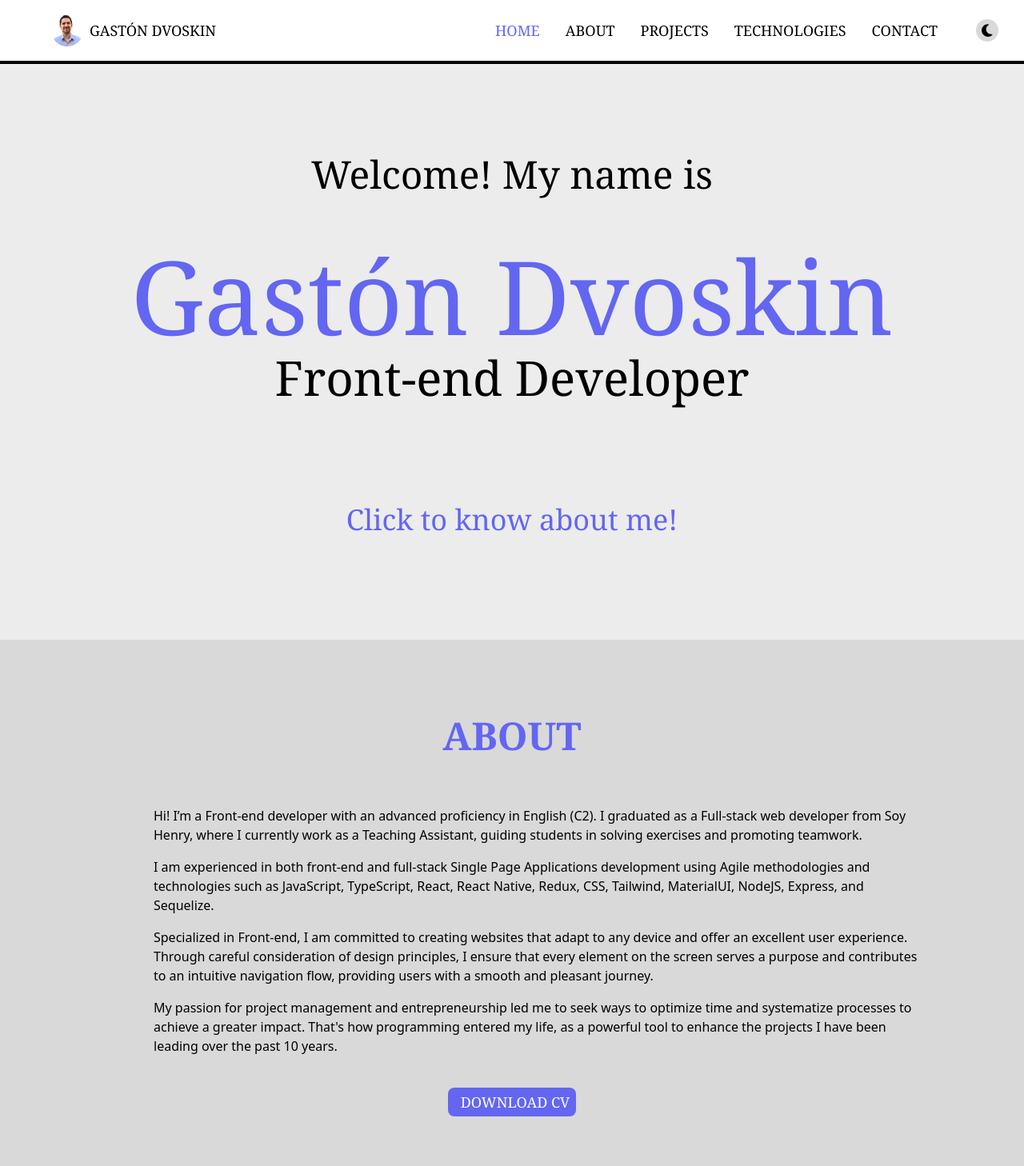
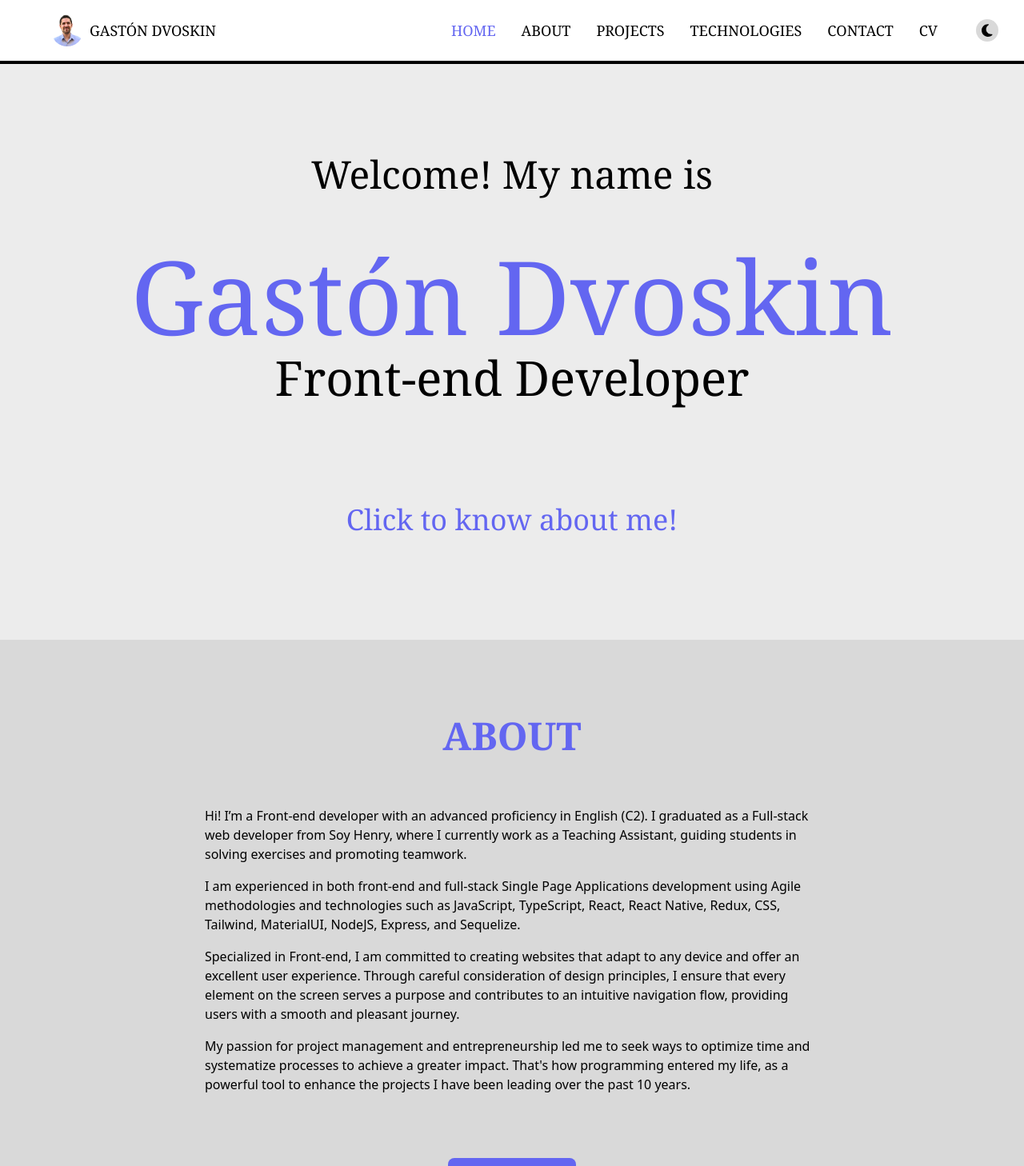
Before and after one commit to gastondvoskin/portfolio, a React (Vite) app in the folder client/: page / in a window 1280 px wide. Shown: the top 1458 px of the page at 80% size. Built offline with nearby package versions, Linux system fonts and the light colour scheme; no server answers.

Commit message:
Added CV to Nav

```diff
--- a/client/src/components/Nav_Link.jsx
+++ b/client/src/components/Nav_Link.jsx
@@ -1,8 +1,10 @@
 import { Link } from "react-scroll";
+import cvDvoskin from "../assets/CV/Gastón_Dvoskin_Front-end_Developer.pdf";
 
-const Nav_Link = ({ onClick, to, isCurrent }) => {
-
-  return (
+const Nav_Link = ({ onClick, to, isCurrent, cv }) => {
+  return cv ? (
+    <a href={cvDvoskin} download className="my-4 cursor-pointer hover:text-myacc lg:my-auto lg:mx-4">CV</a>
+  ) : (
     <Link
       onClick={onClick}
       className={`my-4 cursor-pointer hover:text-myacc lg:my-auto lg:mx-4 ${isCurrent ? "text-myacc" : ""}`}
--- a/client/src/components/Nav_LinksContainerLarge.jsx
+++ b/client/src/components/Nav_LinksContainerLarge.jsx
@@ -7,6 +7,7 @@ const Nav_LinksContainerLarge = ({ NAV_TEXTS, setCurrentSection, currentSection
         {NAV_TEXTS.map((text, index) => (
           <Nav_Link key={index} to={text} onClick={() => setCurrentSection(text)} isCurrent={currentSection === text} />
         ))}
+        <Nav_Link cv={true}/>
       </div>
     </div>
   )
--- a/client/src/components/Nav_LinksContainerSmall.jsx
+++ b/client/src/components/Nav_LinksContainerSmall.jsx
@@ -8,6 +8,7 @@ const Nav_LinksContainerSmall = ({ NAV_TEXTS, setCurrentSection, currentSection,
         {NAV_TEXTS.map((text, index) => (
           <Nav_Link key={index} to={text} onClick={() => {setCurrentSection(text); console.log('alskd'); handleRenderMenu()}} isCurrent={currentSection === text} />
         ))}
+        <Nav_Link cv={true}/>
       </div>
     </div>
   );
--- a/client/src/components/Nav_Logo.jsx
+++ b/client/src/components/Nav_Logo.jsx
@@ -1,15 +1,16 @@
 import { animateScroll as scroll } from "react-scroll";
+import dvoskin from "../assets/profileImage/dvoskin.png";
 
-const Nav_Logo = ({ownerImg, ownerName}) => {
+const Nav_Logo = () => {
   return (
     <button onClick={() => scroll.scrollToTop({ duration: 300 })}>
       <div className="flex items-center ml-16">
         <img
           className="w-10 h-10 mr-2 rounded-full"
-          src={ownerImg}
-          alt={ownerName}
+          src={dvoskin}
+          alt="GASTÓN DVOSKIN"
         />
-        <span>{ownerName.toUpperCase()}</span>
+        <span>GASTÓN DVOSKIN</span>
       </div>
     </button>
   );
--- a/client/src/components/Navbar.jsx
+++ b/client/src/components/Navbar.jsx
@@ -5,10 +5,6 @@ import Nav_LinksContainerSmall from "./Nav_LinksContainerSmall";
 import Nav_LinksContainerLarge from "./Nav_LinksContainerLarge";
 import Nav_Bars from "./Nav_Bars";
 
-import { nameRovaletti } from "../data/dataRovaletti/dataNav";
-import { nameDvoskin } from "../data/dataDvoskin/dataNav";
-import dvoskin from "../assets/profileImage/dvoskin.png";
-import rovaletti from "../assets/profileImage/rovaletti.jpg";
 
 const Navbar = () => {
   const [darkMode, setDarkMode] = useState(false);
@@ -19,9 +15,6 @@ const Navbar = () => {
     html.classList.toggle("dark");
     setDarkMode(!darkMode);
   };
-  const dataOwner = import.meta.env.VITE_DATAOWNER;
-  const ownerName = dataOwner === "dvoskin" ? nameDvoskin : nameRovaletti;
-  const ownerImg = dataOwner === "dvoskin" ? dvoskin : rovaletti;
 
   const [ currentSection, setCurrentSection ] = useState("home");
 
@@ -35,22 +28,12 @@ const Navbar = () => {
 
   return (
     <nav className="flex flex-row justify-between items-center bg-white w-full h-20 text-black fixed border-b-4 border-solid border-black dark:bg-slate-900 dark:text-white">
-      <Nav_Logo id="leftContainer" ownerImg={ownerImg} ownerName={ownerName}/>
+      <Nav_Logo id="leftContainer" />
 
       <div id="rightContainer" className="flex flex-row relative">
         <Nav_LinksContainerSmall setCurrentSection={setCurrentSection} currentSection={currentSection} handleRenderMenu={handleRenderMenu} renderedMenu={renderedMenu} NAV_TEXTS={NAV_TEXTS} className="lg:hidden"/>
-
-
         <Nav_LinksContainerLarge setCurrentSection={setCurrentSection} currentSection={currentSection} NAV_TEXTS={NAV_TEXTS} />
-
-
-
         <Nav_Bars renderedMenu={renderedMenu} handleRenderMenu={handleRenderMenu} />
-
-
-
-
-
 
         <Nav_Themes darkMode={darkMode} toggleDarkMode={toggleDarkMode} />
       </div>
--- a/client/src/sections/About.jsx
+++ b/client/src/sections/About.jsx
@@ -10,7 +10,6 @@ const About = () => {
   const dataOwner = import.meta.env.VITE_DATAOWNER;
   const dataAbout =
     dataOwner === "dvoskin" ? dataDvoskinAbout : dataRovalettiAbout;
-  const profileImg = dataOwner === "dvoskin" ? dvoskin : rovaletti;
   const cvOwner = dataOwner === "dvoskin" ? cvDvoskin : cvRovaletti;
 
   return (
@@ -18,22 +17,22 @@ const About = () => {
       name="about"
       className="flex flex-col w-full items-center pt-24 pb-24 bg-mybg2 dark:bg-mybg2d"
     >
-      <div className="flex flex-col w-4/5 items-center">
+      <div className="flex flex-col w-3/5 items-center">
         <h1 className="mb-16 text-3xl font-bold text-myacc dark:text-myaccd md:text-5xl">
           ABOUT
         </h1>
 
-        <div className="lg:ml-16">
+        <div className="flex flex-col items-center mb-10">
           {dataAbout.map((paragraph, index) => {
             return (
-              <p key={index} className="mb-4 text-sm font-sans md:text-base">
+              <p key={index} className="text-left mb-4 text-sm font-sans md:text-base">
                 {paragraph}
               </p>
             );
           })}
         </div>
 
-        <a href={cvOwner} download>
+        <a href={cvDvoskin} download>
           <Button text="DOWNLOAD CV" type="button" icon="" />
         </a>
       </div>
```
